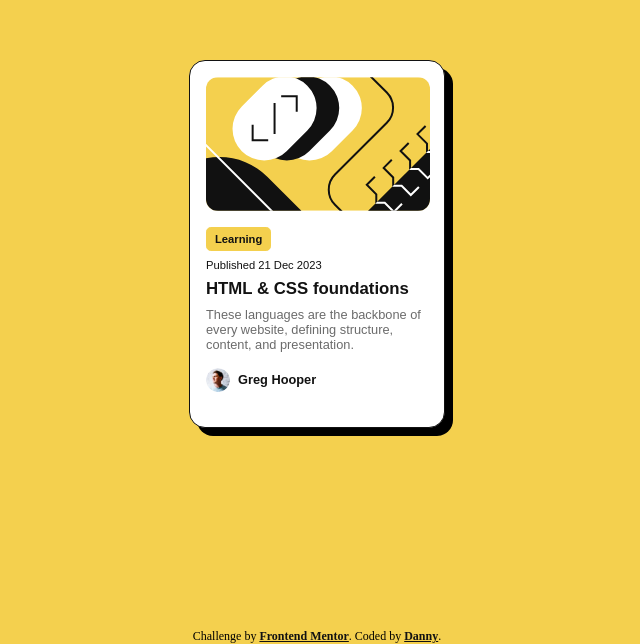
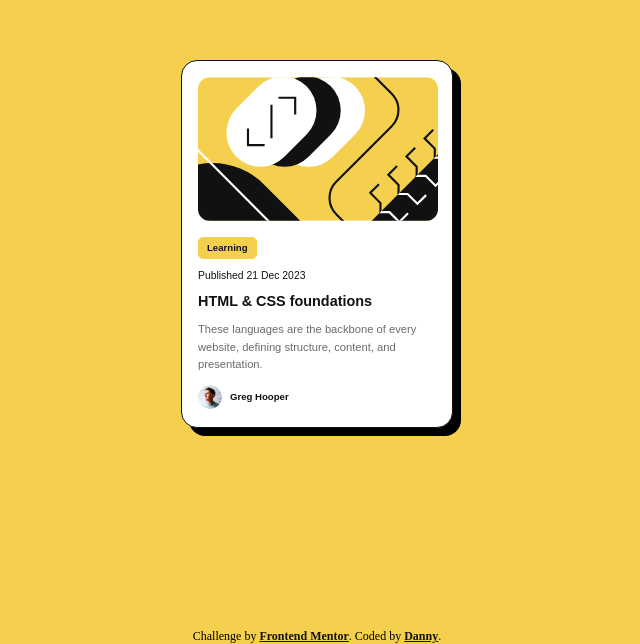
Before and after one commit to Danny-Carvajal/blog-preview-card, a website built with Vite: page index.html in a window 1280 px wide. Shown: the part 156-800 px from the top of the page, without its empty margins (323-963 px from the left). Built offline with nearby package versions, Linux system fonts and the light colour scheme.

Commit message:
Chore: style details

```diff
--- a/src/styles.css
+++ b/src/styles.css
@@ -40,7 +40,7 @@ body {
     color: var(--text-main);
     border: 1px solid var(--gray-950);
     border-radius: 1rem;
-    width: 16rem;
+    width: 17rem;
     height: 23rem;
     box-shadow: 0.5rem 0.5rem rgba(0, 0, 0, 1);
     padding: 1rem 1rem;
@@ -52,17 +52,17 @@ body {
     font-family: var(--font-family);
     display: flex;
     flex-direction: column;
-    gap: 0.5rem;
+    gap: 0.7rem;
 }
 
 .img-main {
     border-radius: 0.75rem;
-    width: 14rem
+    width: 15rem
 }
 
 .state {
     color: var(--text-main);
-    font-size: 0.7rem;
+    font-size: 0.6rem;
     font-weight: var(--text-weight-bold);
     border: 1px solid var(--bg-color);
     border-radius: 0.3rem;
@@ -72,11 +72,11 @@ body {
 }
 
 .date {
-    font-size: 0.7rem;
+    font-size: 0.65rem;
 }
 
 .title {
-    font-size: 1.05rem;
+    font-size: 0.9rem;
     font-weight: var(--text-weight-bold);
     line-height: 1.2;
 }
@@ -88,7 +88,8 @@ body {
 
 .description {
     color: var(--text-muted);
-    font-size: 0.8rem;
+    font-size: 0.7rem;
+    line-height: 1.1rem;
 }
 
 .icon {
@@ -103,14 +104,14 @@ body {
     flex-direction: row;
     align-items: center;
     gap: 0.5rem;
-    margin-top: 0.5rem;
+    margin-top: 0rem;
 }
 
 .author {
     display: inline-block;
     vertical-align: top;
     font-weight: var(--text-weight-bold);
-    font-size: 0.8rem;
+    font-size: 0.6rem;
 }
 
 footer {
```
